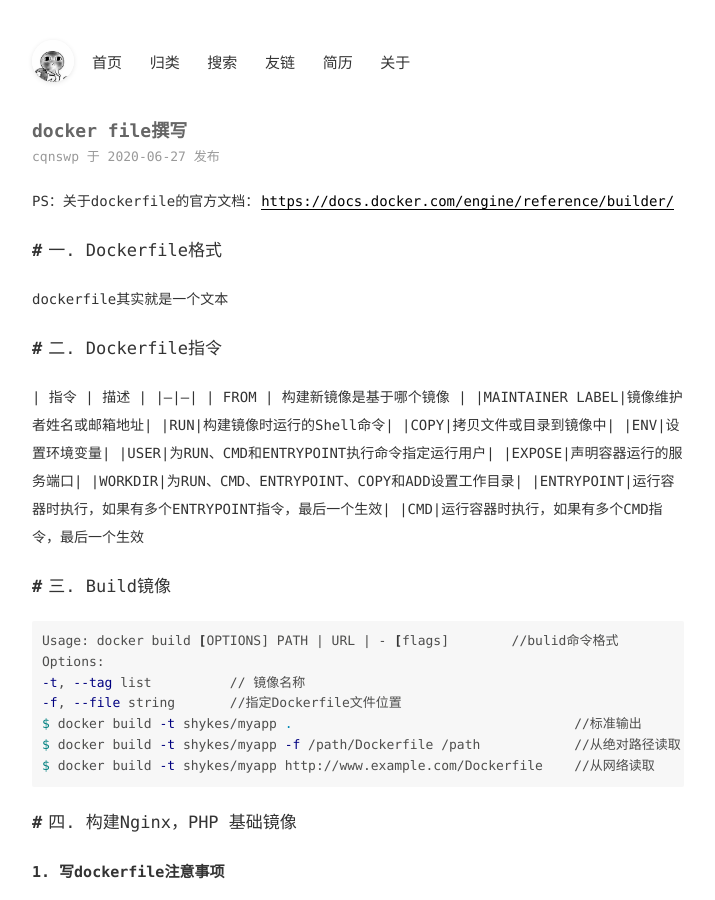
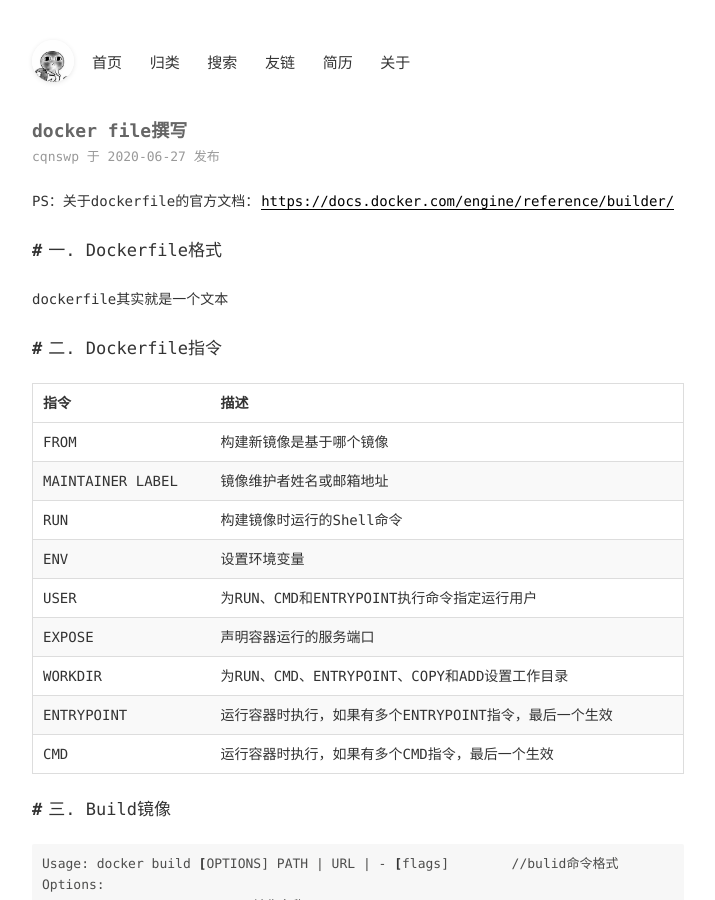
Before and after one commit to cqnswp/cqnswp.github.io, a Jekyll site: the page built from _posts/2020-06-27-Docker file的撰写及LNMP容器搭建.md, in a window 1280 px wide and 900 px high. Shown: the whole window, without its empty margins (282-997 px from the left). Built offline with Jekyll 4.4.1, drawn with Linux system fonts in a browser that asks for light colours; comment, search, counter and statistics services are not loaded.

Commit message:
博客更新

```diff
--- a/_posts/2020-06-27-Docker file的撰写及LNMP容器搭建.md
+++ b/_posts/2020-06-27-Docker file的撰写及LNMP容器搭建.md
@@ -10,18 +10,20 @@ dockerfile其实就是一个文本
 
 
 ## 二. Dockerfile指令
-| 指令 | 描述 |
-|--|--|
-| FROM | 构建新镜像是基于哪个镜像 |
-|MAINTAINER LABEL|镜像维护者姓名或邮箱地址|
-|RUN|构建镜像时运行的Shell命令|
-|COPY|拷贝文件或目录到镜像中|
-|ENV|设置环境变量|
-|USER|为RUN、CMD和ENTRYPOINT执行命令指定运行用户|
-|EXPOSE|声明容器运行的服务端口|
-|WORKDIR|为RUN、CMD、ENTRYPOINT、COPY和ADD设置工作目录|
-|ENTRYPOINT|运行容器时执行，如果有多个ENTRYPOINT指令，最后一个生效|
-|CMD|运行容器时执行，如果有多个CMD指令，最后一个生效
+
+
+
+指令| 描述
+-------- | -----
+ FROM| 构建新镜像是基于哪个镜像
+MAINTAINER LABEL| 镜像维护者姓名或邮箱地址
+ RUN  | 构建镜像时运行的Shell命令
+ ENV  | 设置环境变量
+ USER  | 为RUN、CMD和ENTRYPOINT执行命令指定运行用户
+ EXPOSE  | 声明容器运行的服务端口
+ WORKDIR  | 为RUN、CMD、ENTRYPOINT、COPY和ADD设置工作目录
+ ENTRYPOINT  | 运行容器时执行，如果有多个ENTRYPOINT指令，最后一个生效
+ CMD  | 运行容器时执行，如果有多个CMD指令，最后一个生效
 
 
 ## 三. Build镜像
```
Also changed, not shown: _posts/2020-04-17-一篇文章解决你对子网（变长子网）的所有问题.md (+18 -15 lines), _posts/2020-07-13-Docker Prometheus 监控系统.md (+3 -1 lines), _posts/2020-08-11-Centos7-Zabbix4.0监控系统部署.md (+1 -2 lines).
